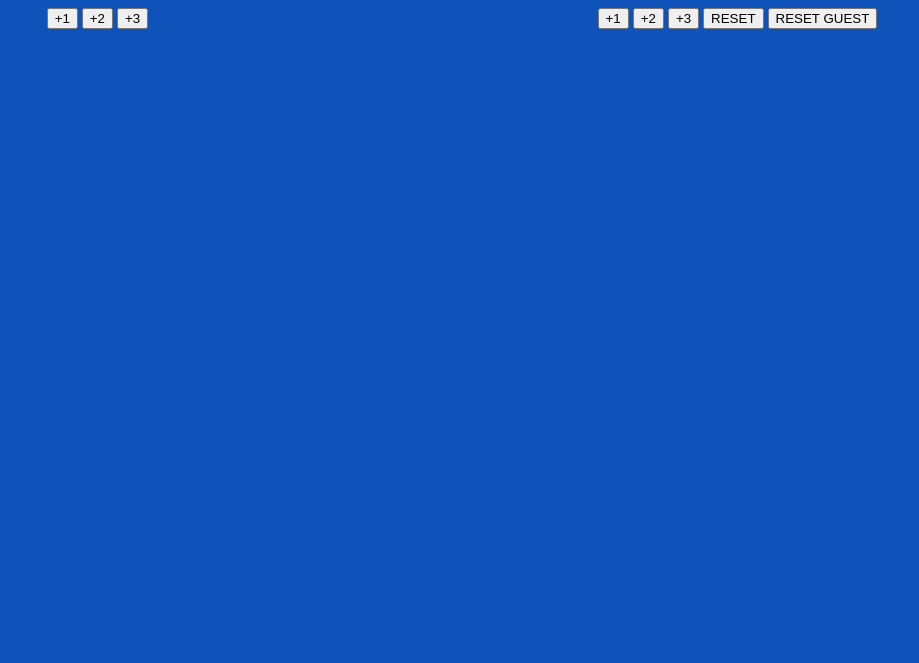
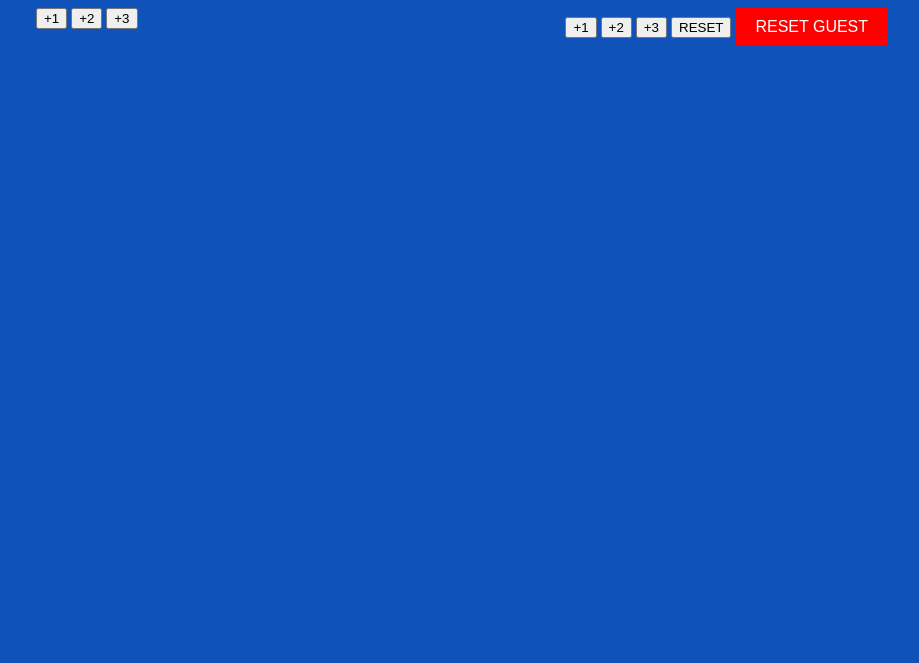
Before and after one commit to FelixJulius/Basketball-counter, a website built with Vite: page index.html in a window 1280 px wide. Shown: the part 137-800 px from the top of the page, without its empty margins (185-1104 px from the left). Built offline with nearby package versions, Linux system fonts and the light colour scheme.

Commit message:
nur ihtml

```diff
--- a/index.html
+++ b/index.html
@@ -18,7 +18,7 @@
                 <button onclick ="add22()">+2 </button>
                 <button onclick ="add33()">+3 </button>
                 <button onclick ="reset()">RESET</button>
-                <button onclick ="reset2()">RESET GUEST</button>
+                <button class="reset" onclick ="reset2()">RESET GUEST</button>
 
             </div>
         </div>
```
